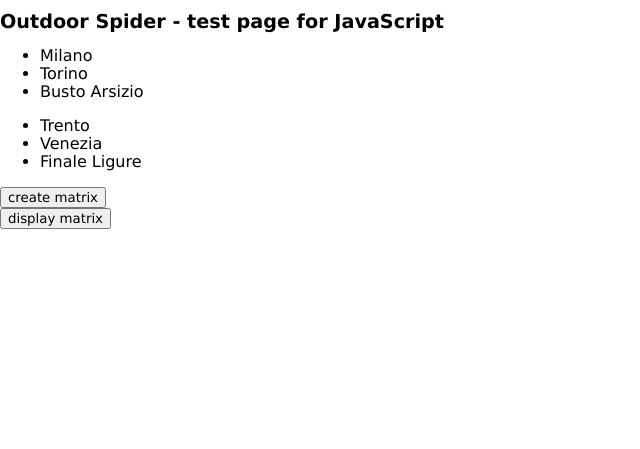
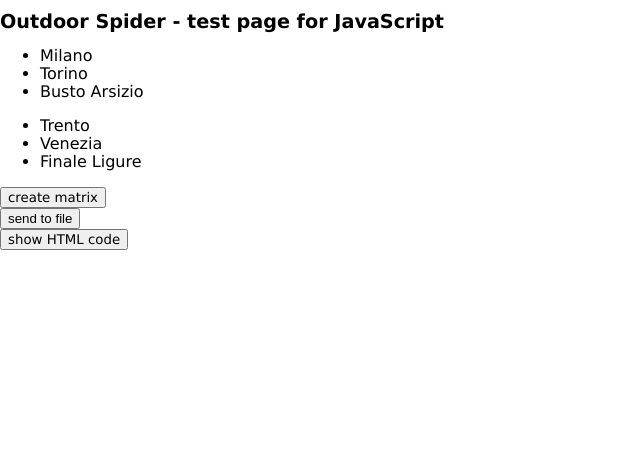
Before and after one commit to erpreciso/outdoor-spider, a Python web app: template templates/test-js.html in a window 1280 px wide. Shown: the top 449 px of the page, without its empty margins (0-640 px from the left). Run offline with Jinja, Linux system fonts and the light colour scheme; the template is opened without the code that fills it, so the values that code supplies are empty; some libraries are stand-ins or nearby versions; some web fonts are replaced.

Commit message:
continued JS to display distance matrix and started py to parse the JS and store results in a file

```diff
--- a/static/main.js
+++ b/static/main.js
@@ -2,7 +2,7 @@
 $(window).ready(function(){
 	$("button.create_map").on("click", create_map);
 	$("#load_lists").on("click", calc_distance);
-	$("#display_matrix").on("click", display_matrix);
+	$("#display_html").on("click", display_html);
 	});
 
 var map;
@@ -11,8 +11,8 @@ var directions;
 var distance;
 var distance_matrix;
 
-function display_matrix(){
-	alert(distance_matrix.rows[0].elements[0].distance.text);
+function display_html(){
+	alert($("body").html());
 	}
 
 function calc_distance(){
@@ -33,7 +33,7 @@ function calc_distance(){
 function calc_distance_callback(response, status) {
 	if (status == google.maps.DistanceMatrixStatus.OK) {
 
-		// create the array
+		// create the "pairs" array
 		var origins = response.originAddresses;
 		var destinations = response.destinationAddresses;
 		var result = new Array();
@@ -42,16 +42,35 @@ function calc_distance_callback(response, status) {
 				var el = new Array();
 				el[0] = origins[i];
 				el[1] = destinations[j];
-				el[2] = response.rows[i].elements[j].distance.text;
+				el[2] = response.rows[i].elements[j].distance.value;
 				result.push(el);
 				}
 			}
 
-		// create the new DOM list
-		var result_html = $(document.createElement("div")).html("prova");
-		$(result_html).html(result);
-
+		// create the dictionary array
+		var dictio = new Array();
+		for (var i = 0; i < origins.length; i++){
+			var el = new Array();
+			el[0] = origins[i];
+			for (var j = 0; j < destinations.length; j++){
+				var el2 = new Array();
+				el2[0] = destinations[j];
+				el2[1] = response.rows[i].elements[j].distance.value;
+				el.push(el2);
+				}
+			dictio.push(el);
+			}
+		// create the new DOM textareas
+		var result_html = $(document.createElement("textarea")).html("pairs");
+		$(result_html).html(JSON.stringify(result));
+		$(result_html).attr("name", "pairs");
+		$(result_html).attr("form", "response");
 		$("#response").append(result_html);
+		var result_html2 = $(document.createElement("textarea")).html("dictio");
+		$(result_html2).html(dictio);
+		$(result_html2).attr("name", "dictio");
+		$(result_html2).attr("form", "response");
+		$("#response").append(result_html2);
 		}
 	else {
 
--- a/templates/test-js.html
+++ b/templates/test-js.html
@@ -28,9 +28,11 @@
 	<button type="button" id="load_lists">
 		create matrix
 	</button>
-	<button type="button" id="display_matrix">
-		display matrix
+	<form id="response" method="POST">
+		<input type="submit" id="send_to_file" value="send to file" />
+	</form>
+	<button id="display_html">
+		show HTML code
 	</button>
-	<div id="response"></div>
 </body>
 </html>
```
Also changed, not shown: main.py (+14 -3 lines), support-function.py (+15 -1 lines), 1 other file.
